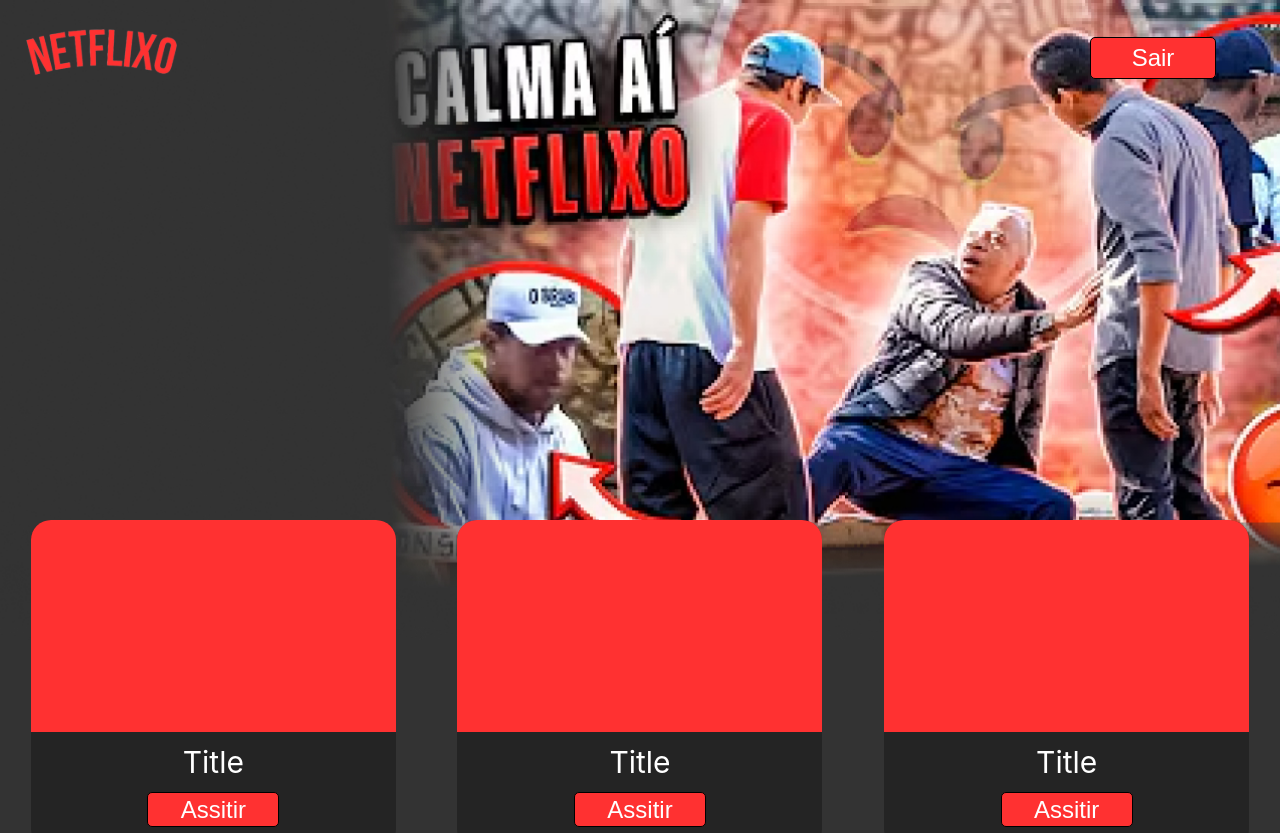
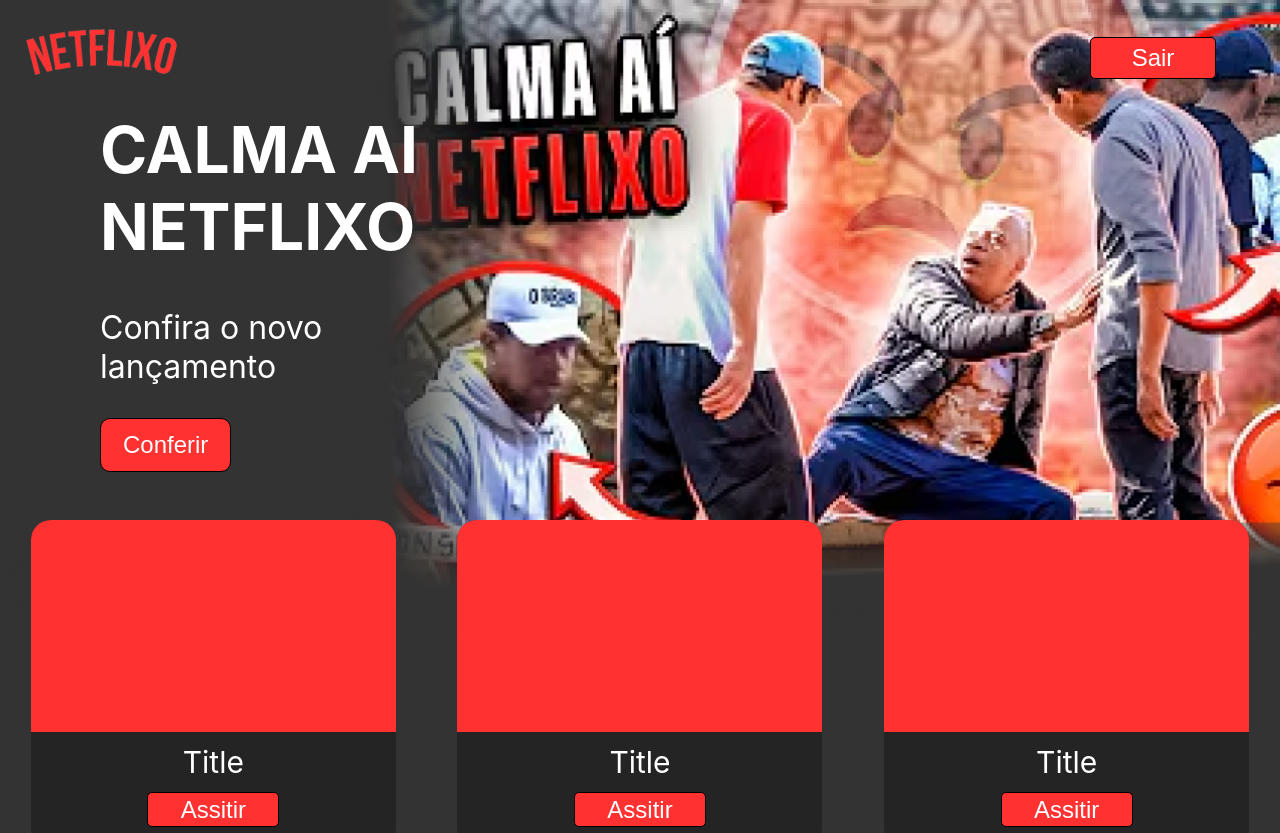
Before and after one commit to KevenAbraham/Netflixo, a React (Create React App) app: page /content in a window 1280 px wide. Shown: the top 833 px of the page. Built offline with nearby package versions, Linux system fonts and the light colour scheme.

Commit message:
adicionando titulo a pagina de conteudo

```diff
--- a/src/pages/content/Content.css
+++ b/src/pages/content/Content.css
@@ -26,6 +26,37 @@
     background: url(../../img/backgroundContent.jpg);
     background-size: cover;
     background-repeat: no-repeat;
+    display: flex;
+    align-items: center;
+    flex-direction: row;
+}
+
+.contentHome .textArea {
+    margin-left: 100px;
+    margin-top: -100px;
+}
+
+.textArea h1 {
+    color: #FFF;
+    font-size: 64px;
+    width: 400px;
+}
+
+.textArea p {
+    color: #fff;
+    font-size: 32px;
+    width: 400px;
+}
+
+.textArea button {
+    padding: 12px 22px;
+    background-color: #FF3131;
+    color: #fff;
+    font-size: 24px;
+    border-radius: 10px;
+    outline: 0;
+    border: 1px solid #000;
+    cursor: pointer;
 }
 
 .videoContent {
--- a/src/pages/content/Content.js
+++ b/src/pages/content/Content.js
@@ -13,7 +13,13 @@ export const Content = () => {
                 </Link>
             </header>
 
-            <div className='contentHome'></div>
+            <div className='contentHome'>
+                <div className='textArea'>
+                    <h1>CALMA AI NETFLIXO</h1>
+                    <p>Confira o novo lançamento</p>
+                    <Link className='link' to='/'><button>Conferir</button></Link>
+                </div>
+            </div>
 
             <div className='videoContent'>
                 <div className='videoCards'>
```
